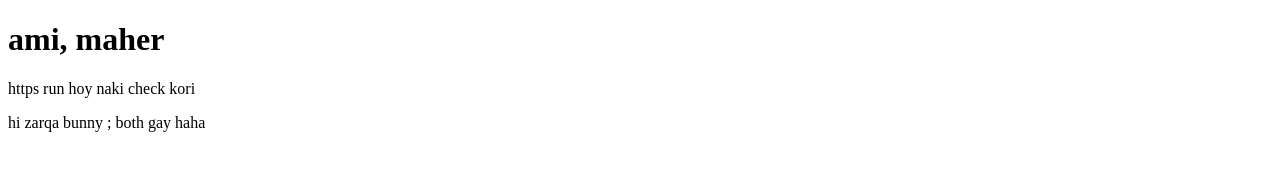
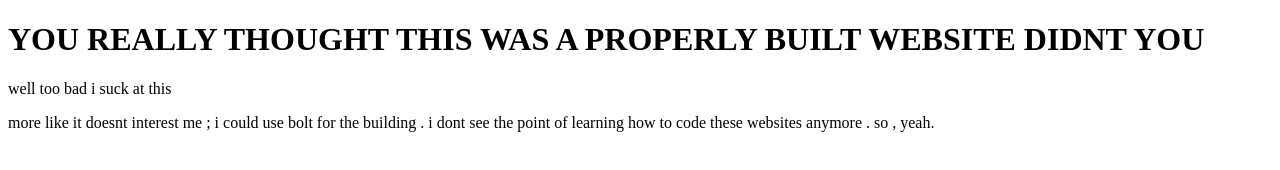
Before and after one commit to poralekhamaher/portfolio, a plain HTML site: page index.html in a window 1280 px wide. Drawn offline with Linux system fonts and the light colour scheme.

Commit message:
Update index.html

```diff
--- a/index.html
+++ b/index.html
@@ -3,11 +3,11 @@
 <head>
     <meta charset="UTF-8">
     <meta name="viewport" content="width=device-width, initial-scale=1.0">
-    <title>Hello whoever is reading this ;</title>
+    <title>SIKE;</title>
 </head>
 <body>
-    <h1>ami, maher</h1>
-    <p>https run hoy naki check kori</p>
-    <p>hi zarqa bunny ; both gay haha</p>
+    <h1>YOU REALLY THOUGHT THIS WAS A PROPERLY BUILT WEBSITE DIDNT YOU</h1>
+    <p>well too bad i suck at this</p>
+    <p>more like it doesnt interest me ; i could use bolt for the building . i dont see the point of learning how to code these websites anymore . so , yeah.</p>
 </body>
 </html>
```
